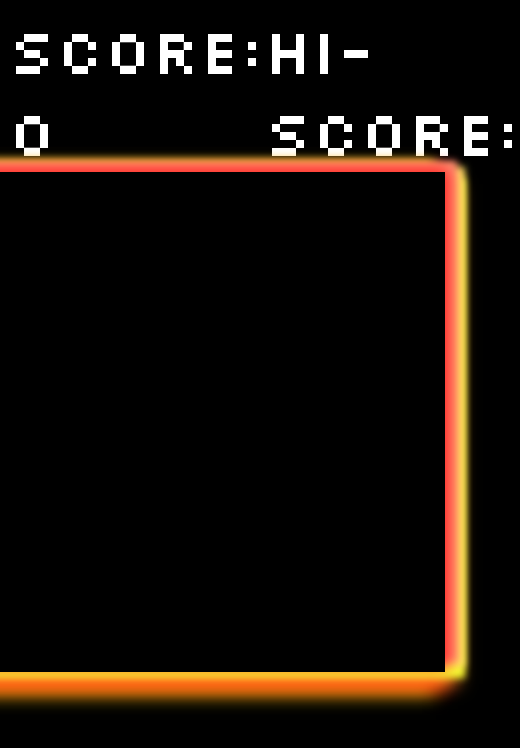
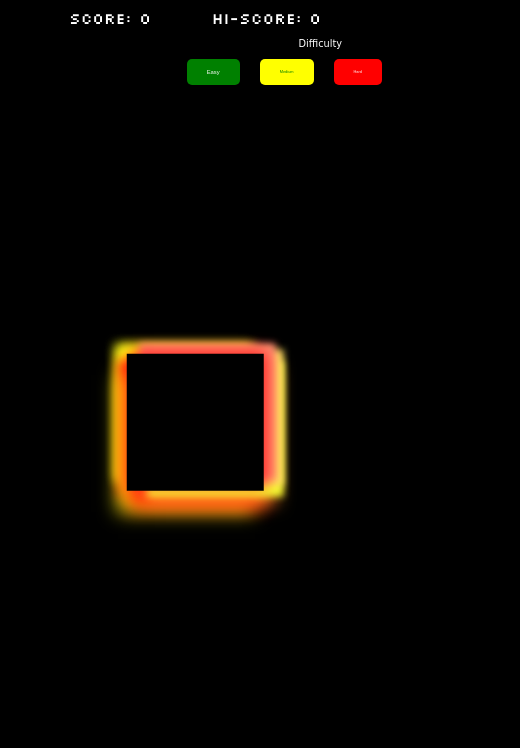
Before and after one commit to joeypagaduan/arcade, a plain HTML site: page index.html in a window 390 px wide. Shown: the whole page, 520 px wide, since content can reach past the window. Drawn offline with Linux system fonts and the light colour scheme; a web font is replaced by a local one.

Commit message:
added sound fx and screen responsiveness

```diff
--- a/app.js
+++ b/app.js
@@ -53,12 +53,12 @@ const boardContext = gameBoard.getContext("2d");
 //   clearCanvas();
 // }
 //#endregion
-
 const width = 500;
 const height = 500;
 const squareSize = 10;
 gameBoard.width = width;
 gameBoard.height = height;
+
 
  // coloring the board
  function clearCanvas() {
@@ -86,6 +86,8 @@ document.getElementById('easy_button').addEventListener('click', easyGame);
 document.getElementById('medium_button').addEventListener('click', mediumGame);
 document.getElementById('hard_button').addEventListener('click', hardGame);
 const buttons = document.querySelector('#container');
+const bgMusic = document.getElementById('bg_music');
+const gameOverFx = new Audio("./fx/game-over-arcade-6435.mp3")
 
 //GameState
 function main() {
@@ -101,6 +103,7 @@ function main() {
       drawSlow();
       drawSnakehole1();
       drawSnakehole2();
+      bgMusic.play();
       main();
     }, 750 / snakeSpeed)
 
@@ -108,8 +111,10 @@ function main() {
         buttons.style.display = '';
         boardContext.fillStyle="white";
         boardContext.font="3vw Silkscreen";
-        boardContext.fillText("Game Over", gameBoard.clientWidth/11, gameBoard.clientHeight/2);
+        boardContext.fillText("Game Over", gameBoard.clientWidth/5, gameBoard.clientHeight/2.25);
+        bgMusic.pause();
         clearTimeout(timeoutId);
+        gameOverFx.play();
       }
  }
 
--- a/index.html
+++ b/index.html
@@ -13,9 +13,12 @@
         <div><span id="score_text">Score: </span><span id="score">0</span></div>
         <div><span id="hi_score_text">Hi-Score: </span><span id="hi_score">0</span></div>
     </header>
+
+    <div id="big_container">
         <div id="game">
             <canvas id="gameBoard"></canvas>
         </div>
+        <div id="container">
             <div id="difficulty">
                 <p>Difficulty</p>
             </div>
@@ -24,8 +27,11 @@
                 <button id="medium_button">Medium</button>
                 <button id="hard_button">Hard</button>
             </div>
-
-
+        </div>
+    </div>
+    <audio id="bg_music" loop>
+        <source src="./fx/risk-136788.mp3" type="audio/mpeg">
+    </audio>
 <!-- inputting canvas size -->
 <!-- <form>
     <label for="canvasWidth">Set Width:</label>
--- a/styles.css
+++ b/styles.css
@@ -18,7 +18,7 @@ header {
   display: flex;
   justify-content: space-evenly;
   color: white;
-  font-size: 4em;
+  font-size: 4vw;
   font-family: 'Silkscreen', cursive;
 }
 
@@ -28,7 +28,8 @@ canvas {
 }
 
 #gameBoard {
-    position: absolute;
+    position: fixed;
+    width: 35%;
     top: 50%;
     left: 50%;
     transform: translate(-50%, -50%);
@@ -40,28 +41,32 @@ canvas {
 }
 
 #difficulty {
+  display: flex;
+  justify-content: flex-end;
+  font-family: 'Rubik Moonrocks', cursive;
   color: white;
-  font-size: 2em;
-  background-color: green;
+  font-size: 2.5vw;
+  padding-right: 40px;
 }
 
 #easy_button {
-  background-color: red;
+  background-color: green;
   color: white;
   border: none;
   margin-left: 20px;
   padding: 10px 20px;
-  font-size: 16px;
+  font-size: 1.5vw;
   cursor: pointer;
   border-radius: 5px;
 }
 
 #medium_button {
-  background-color: red;
-  color: white;
+  background-color: yellow;
+  color: green;
   border: none;
+  margin-left: 20px;
   padding: 10px 20px;
-  font-size: 16px;
+  font-size: 1vw;
   cursor: pointer;
   border-radius: 5px;
 }
@@ -70,8 +75,9 @@ canvas {
     background-color: red;
     color: white;
     border: none;
+    margin-left: 20px;
     padding: 10px 20px;
-    font-size: 16px;
+    font-size: 1vw;
     cursor: pointer;
     border-radius: 5px;
 }
```
Also changed, not shown: 1 other file. Lines whose indentation alone changed are shown as unchanged.
